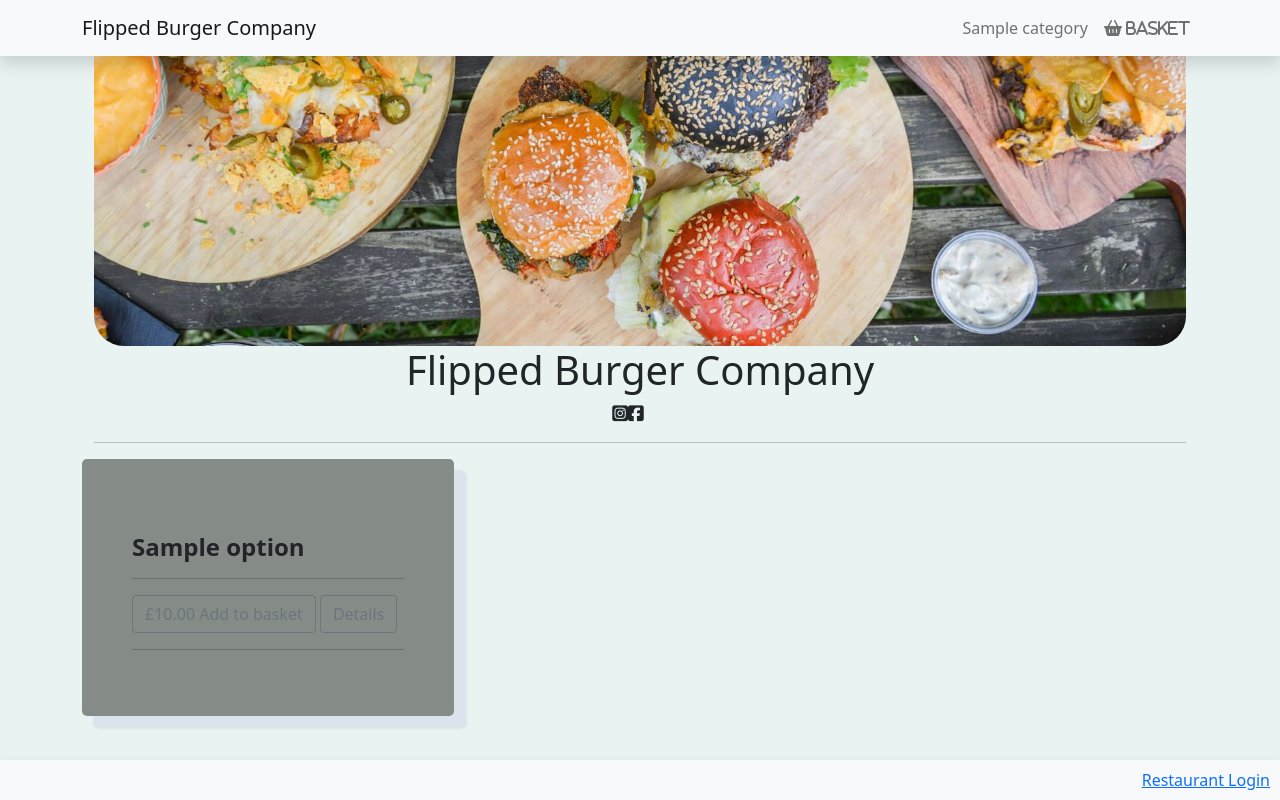
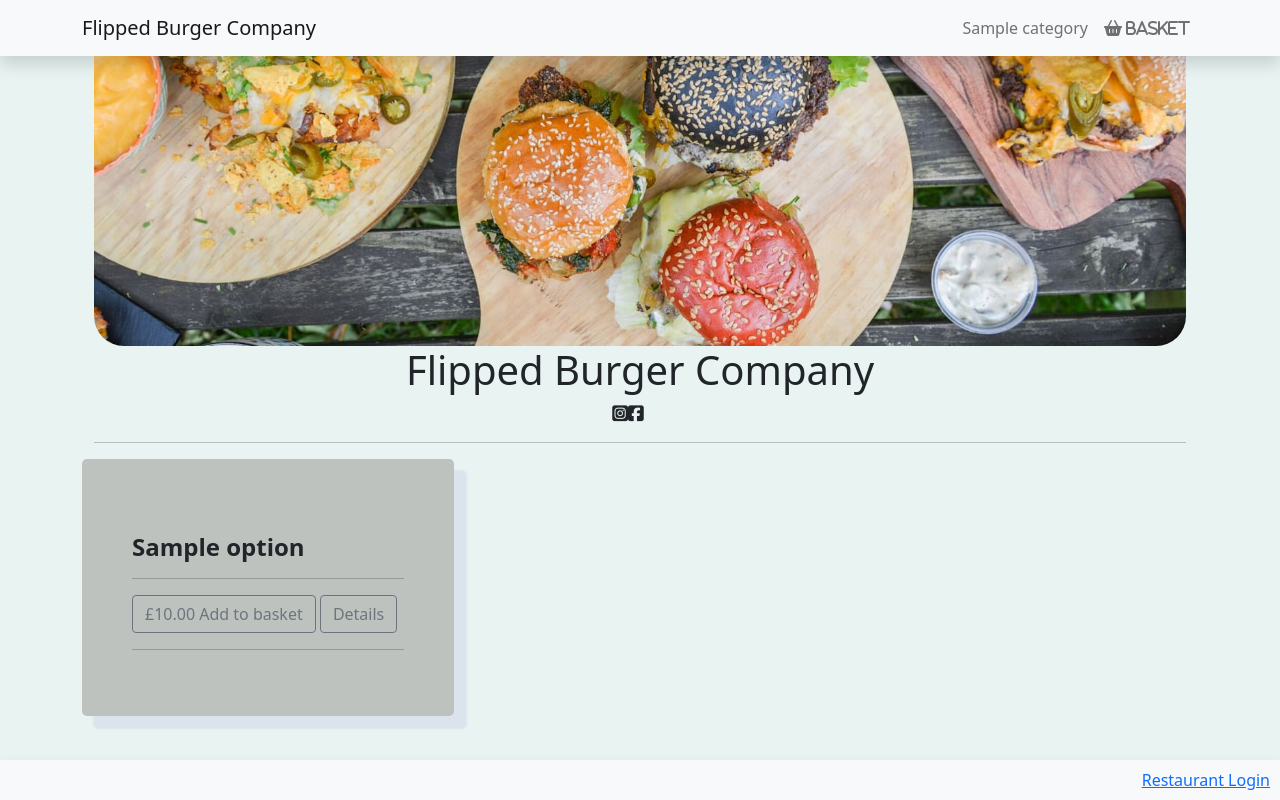
Before and after one commit to JamesCowans/Flipped_Burger_Co, a Django app: page / in a window 1280 px wide. Run offline with Django 4.2, Linux system fonts and the light colour scheme; tables that the repository leaves empty hold one stand-in row (values such as "Sample post"); some libraries are stand-ins or nearby versions; some web fonts are replaced.

Commit message:
renames css file

```diff
--- a/restaurant/templates/restaurant/base.html
+++ b/restaurant/templates/restaurant/base.html
@@ -12,7 +12,7 @@
   <link rel="preconnect" href="https://fonts.gstatic.com" crossorigin>
   <link href="https://fonts.googleapis.com/css2?family=Truculenta:opsz,wght@12..72,100..900&display=swap" rel="stylesheet">
 
-  <link href="{% static 'css/style.css' %}" rel="stylesheet" type="text/css"/>
+  <link href="{% static 'css/style_flipped.css' %}" rel="stylesheet" type="text/css"/>
 
 </head>
 <body>
--- a/static/css/style.css
+++ b/static/css/style_flipped.css
@@ -94,7 +94,7 @@
 .menu-product{
 
    box-shadow: 12px 12px 2px 1px rgba(171, 171, 214, 0.2);
-   background-color: rgb(133, 139, 134);
+   background-color: rgb(189, 194, 190);
    border-radius: 5px;
    padding: 50px;
 
```
